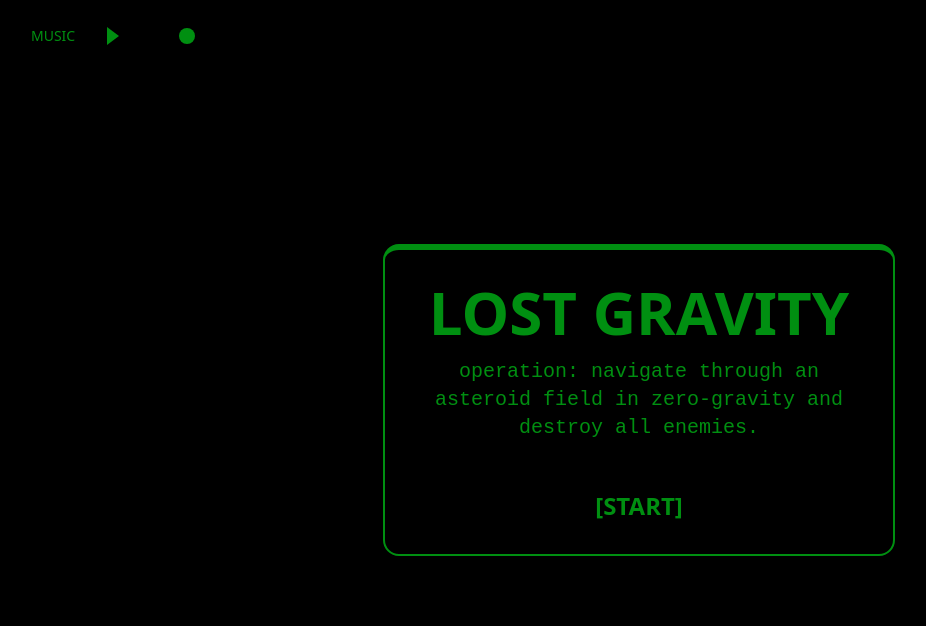
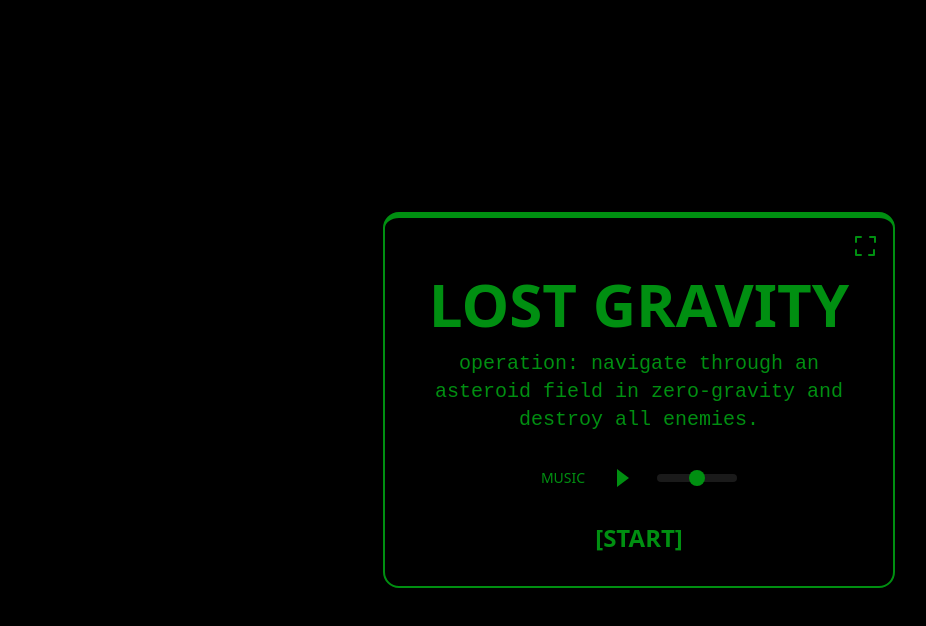
Before and after one commit to maxwellhankner/space-game, a React (Vite) app: page / in a window 1280 px wide. Shown: the top 626 px of the page, without its empty margins (1-927 px from the left). Built offline with nearby package versions, Linux system fonts and the light colour scheme.

Commit message:
menu stuff

```diff
--- a/src/App.jsx
+++ b/src/App.jsx
@@ -2,6 +2,7 @@ import React, { useState } from 'react';
 import StartScreen from './components/StartScreen';
 import Game from './components/Game';
 import AudioPlayer from './components/AudioPlayer';
+import { AudioProvider } from './context/AudioContext';
 
 function App() {
   const [gameStarted, setGameStarted] = useState(false);
@@ -15,12 +16,8 @@ function App() {
   };
 
   return (
+    <AudioProvider>
       <div className="w-full h-full">
-      {/* Persistent Audio Player - stays mounted across all game states */}
-      <div className="fixed top-4 left-8 z-50">
-        <AudioPlayer />
-      </div>
-
         {/* Back to Menu Button - positioned on the right */}
         {gameStarted && (
           <div className="fixed top-4 right-8 z-50 h-10 flex items-center">
@@ -35,11 +32,17 @@ function App() {
         )}
 
         {gameStarted ? (
+          <>
+            <div className="fixed top-6 left-8 z-50">
+              <AudioPlayer />
+            </div>
             <Game onBackToMenu={handleBackToMenu} />
+          </>
         ) : (
           <StartScreen onStartGame={handleStartGame} />
         )}
       </div>
+    </AudioProvider>
   );
 }
 
--- a/src/components/AudioPlayer.jsx
+++ b/src/components/AudioPlayer.jsx
@@ -1,30 +1,8 @@
-import React, { useState, useRef, useEffect } from 'react';
+import React from 'react';
+import { useAudio } from '../context/AudioContext';
 
 const AudioPlayer = () => {
-  const [isPlaying, setIsPlaying] = useState(false);
-  const [volume, setVolume] = useState(0.5);
-  const audioRef = useRef(null);
-
-  useEffect(() => {
-    if (audioRef.current) {
-      audioRef.current.volume = volume;
-    }
-  }, [volume]);
-
-  const togglePlay = () => {
-    if (isPlaying) {
-      audioRef.current.pause();
-      setIsPlaying(false);
-    } else {
-      audioRef.current.play();
-      setIsPlaying(true);
-    }
-  };
-
-  const handleVolumeChange = (e) => {
-    const newVolume = parseFloat(e.target.value);
-    setVolume(newVolume);
-  };
+  const { isPlaying, volume, togglePlay, handleVolumeChange } = useAudio();
 
   return (
     <div className="flex items-center justify-center space-x-4">
@@ -51,18 +29,10 @@ const AudioPlayer = () => {
           step="0.1"
           value={volume}
           onChange={handleVolumeChange}
-          className="w-20 h-2 rounded-lg appearance-none cursor-pointer [&::-webkit-slider-thumb]:appearance-none [&::-webkit-slider-thumb]:w-4 [&::-webkit-slider-thumb]:h-4 [&::-webkit-slider-thumb]:rounded-full [&::-webkit-slider-thumb]:cursor-pointer [&::-webkit-slider-thumb]:bg-[#008f11] bg-white/10"
+          className="w-20 h-2 rounded-lg appearance-none cursor-pointer [&::-webkit-slider-thumb]:appearance-none [&::-webkit-slider-thumb]:w-4 [&::-webkit-slider-thumb]:h-4 [&::-webkit-slider-thumb]:rounded-full [&::-webkit-slider-thumb]:cursor-pointer [&::-webkit-slider-thumb]:bg-[#008f11]"
+          style={{ backgroundColor: '#1a1a1a' }}
         />
       </div>
-
-      <audio
-        ref={audioRef}
-        loop
-        preload="auto"
-      >
-        <source src="/audio/Arnyd - Polaris [SpaceAmbient].mp3" type="audio/mpeg" />
-        Your browser does not support the audio element.
-      </audio>
     </div>
   );
 };
--- a/src/components/Game.jsx
+++ b/src/components/Game.jsx
@@ -287,6 +287,12 @@ const Game = ({ onBackToMenu }) => {
 
   // Handle keyboard controls for thrust and rotation
   const handleKeyDown = (e) => {
+    // Handle Escape key
+    if (e.key === 'Escape') {
+      onBackToMenu();
+      return;
+    }
+
     const thrustPower = 0.25;
     const rotationSpeed = 0.1; // Adjust this for rotation speed
 
--- a/src/components/StartScreen.jsx
+++ b/src/components/StartScreen.jsx
@@ -1,9 +1,76 @@
-import React from 'react';
+import React, { useState } from 'react';
+import AudioPlayer from './AudioPlayer';
+
+const FullscreenIcon = ({ isFullscreen }) => {
+  return (
+    <svg
+      width="24"
+      height="24"
+      viewBox="0 0 24 24"
+      fill="none"
+      stroke="currentColor"
+      strokeWidth="2"
+      strokeLinecap="round"
+      strokeLinejoin="round"
+      className="cursor-pointer hover:opacity-80 transition-opacity"
+    >
+      {isFullscreen ? (
+        // Exit fullscreen icon
+        <>
+          <path d="M8 3v3a2 2 0 0 1-2 2H3m18 0h-3a2 2 0 0 1-2-2V3m0 18v-3a2 2 0 0 1 2-2h3M3 16h3a2 2 0 0 1 2 2v3" />
+        </>
+      ) : (
+        // Enter fullscreen icon
+        <>
+          <path d="M3 8V3h5m9 0h5v5M3 16v5h5m13-5v5h-5" />
+        </>
+      )}
+    </svg>
+  );
+};
 
 const StartScreen = ({ onStartGame }) => {
+  const [isFullscreen, setIsFullscreen] = useState(false);
+
+  const toggleFullscreen = () => {
+    if (!document.fullscreenElement) {
+      document.documentElement.requestFullscreen().then(() => {
+        setIsFullscreen(true);
+      }).catch((err) => {
+        console.error('Error attempting to enable fullscreen:', err);
+      });
+    } else {
+      document.exitFullscreen().then(() => {
+        setIsFullscreen(false);
+      }).catch((err) => {
+        console.error('Error attempting to exit fullscreen:', err);
+      });
+    }
+  };
+
+  // Update fullscreen state when it changes outside our control (e.g., Esc key)
+  React.useEffect(() => {
+    const handleFullscreenChange = () => {
+      setIsFullscreen(!!document.fullscreenElement);
+    };
+
+    document.addEventListener('fullscreenchange', handleFullscreenChange);
+    return () => document.removeEventListener('fullscreenchange', handleFullscreenChange);
+  }, []);
+
   return (
     <div className="w-full h-full flex items-center justify-center bg-black">
-      <div className="text-center space-y-8 p-8 rounded-2xl bg-black shadow-2xl max-w-lg" style={{ border: '2px solid #008f11', borderTop: '6px solid #008f11' }}>
+      <div className="text-center space-y-6 p-8 rounded-2xl bg-black shadow-2xl max-w-lg relative" style={{ border: '2px solid #008f11', borderTop: '6px solid #008f11' }}>
+        {/* Fullscreen button in top-right corner */}
+        <button
+          onClick={toggleFullscreen}
+          className="absolute top-4 right-4"
+          style={{ color: '#008f11' }}
+          aria-label={isFullscreen ? 'Exit fullscreen' : 'Enter fullscreen'}
+        >
+          <FullscreenIcon isFullscreen={isFullscreen} />
+        </button>
+
         <div className="space-y-4">
           <h1 className="text-6xl font-bold" style={{ color: '#008f11' }}>
             LOST GRAVITY
@@ -13,7 +80,9 @@ const StartScreen = ({ onStartGame }) => {
           </p>
         </div>
 
-        <div className="pt-4">
+        <div className="flex flex-col items-center space-y-6">
+          <AudioPlayer />
+
           <button
             onClick={onStartGame}
             className="text-2xl font-semibold cursor-pointer hover:opacity-80 transition-opacity"
--- /dev/null
+++ b/src/context/AudioContext.jsx
@@ -0,0 +1,60 @@
+import React, { createContext, useContext, useState, useRef, useEffect } from 'react';
+
+const AudioContext = createContext();
+
+export const AudioProvider = ({ children }) => {
+  const [isPlaying, setIsPlaying] = useState(false);
+  const [volume, setVolume] = useState(0.5);
+  const audioRef = useRef(null);
+
+  useEffect(() => {
+    if (audioRef.current) {
+      audioRef.current.volume = volume;
+    }
+  }, [volume]);
+
+  const togglePlay = () => {
+    if (isPlaying) {
+      audioRef.current.pause();
+      setIsPlaying(false);
+    } else {
+      audioRef.current.play();
+      setIsPlaying(true);
+    }
+  };
+
+  const handleVolumeChange = (e) => {
+    const newVolume = parseFloat(e.target.value);
+    setVolume(newVolume);
+  };
+
+  const value = {
+    isPlaying,
+    volume,
+    togglePlay,
+    handleVolumeChange,
+    audioRef,
+  };
+
+  return (
+    <AudioContext.Provider value={value}>
+      {children}
+      <audio
+        ref={audioRef}
+        loop
+        preload="auto"
+      >
+        <source src="/audio/Arnyd - Polaris [SpaceAmbient].mp3" type="audio/mpeg" />
+        Your browser does not support the audio element.
+      </audio>
+    </AudioContext.Provider>
+  );
+};
+
+export const useAudio = () => {
+  const context = useContext(AudioContext);
+  if (!context) {
+    throw new Error('useAudio must be used within an AudioProvider');
+  }
+  return context;
+};
```
Lines whose indentation alone changed are shown as unchanged.
